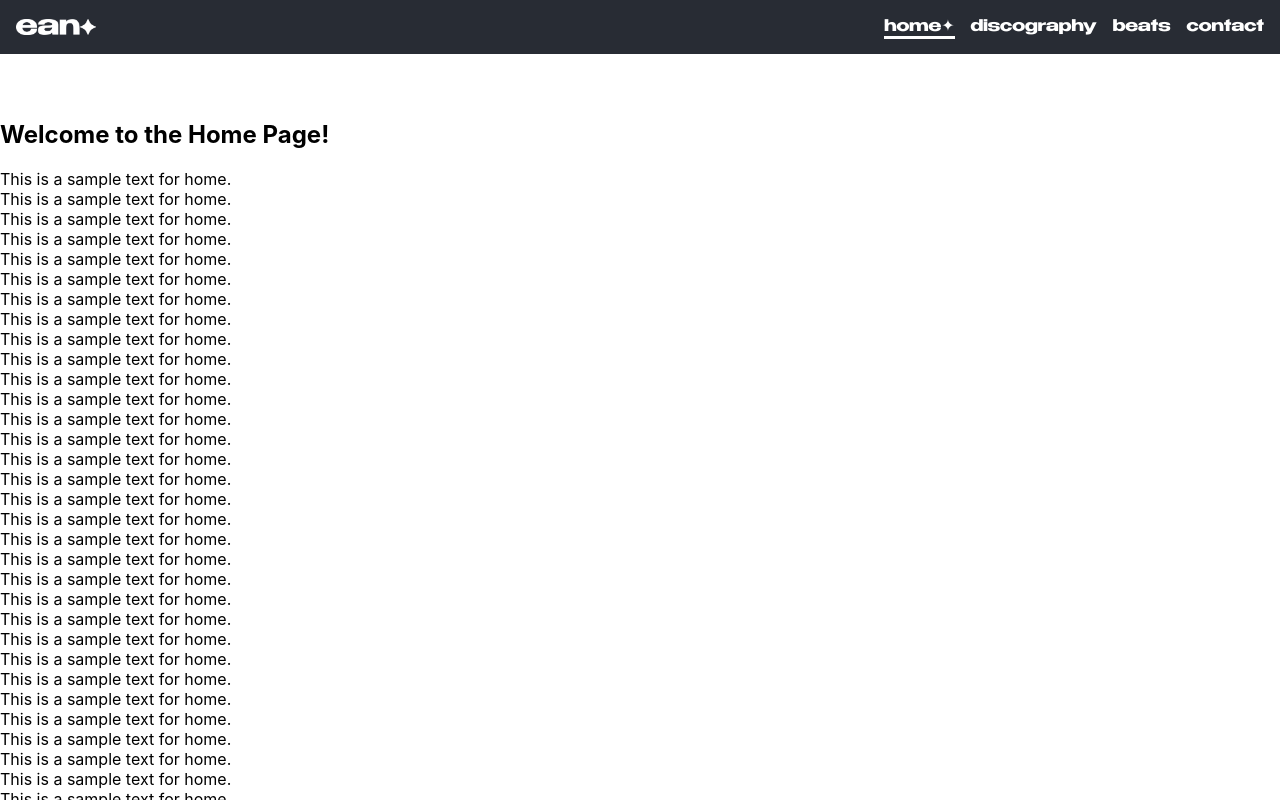
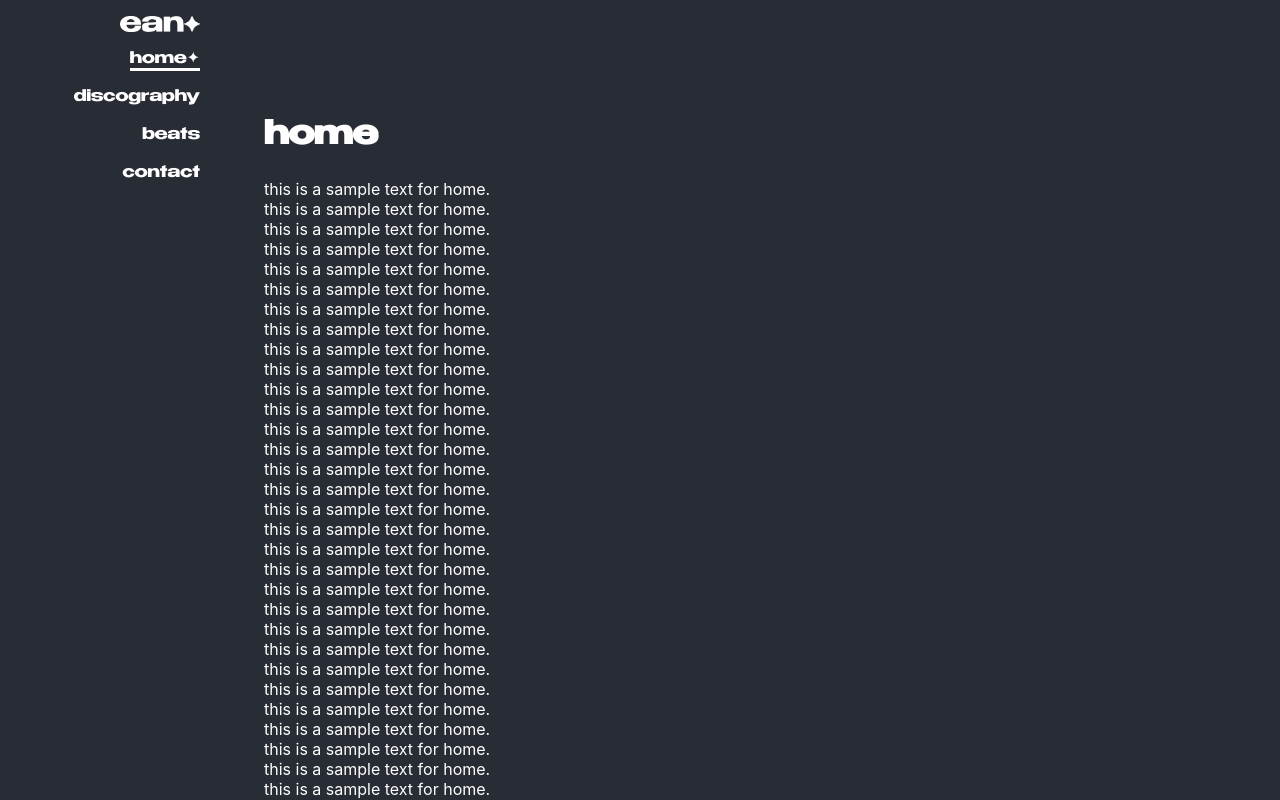
Before and after one commit to gathrean/eanternet, a React (Create React App) app: page / in a window 1280 px wide. Shown: the top 800 px of the page. Built offline with nearby package versions, Linux system fonts and the light colour scheme.

Commit message:
Turned top navbar into a left sidebar, made everything lowercase

```diff
--- a/src/App.js
+++ b/src/App.js
@@ -44,69 +44,69 @@ function App() {
       block: 'start',
       inline: 'nearest',
     });
-
-    window.scrollBy(0, -120);
   };
 
   return (
-    <div>
+    <div className="container">
       <Navbar activePage={activePage} handlePageClick={handlePageClick} />
-      <section ref={homeRef}>
-        <Home />
-      </section>
-      <section ref={discographyRef}>
-        <Discography />
-      </section>
-      <section ref={beatsRef}>
-        <Beats />
-      </section>
-      <section ref={contactRef}>
-        <Contact />
-      </section>
+      <div className="content">
+        <div className="section" ref={homeRef}>
+          <Home />
+        </div>
+        <div className="section" ref={discographyRef}>
+          <Discography />
+        </div>
+        <div className="section" ref={beatsRef}>
+          <Beats />
+        </div>
+        <div className="section" ref={contactRef}>
+          <Contact />
+        </div>
+      </div>
     </div>
   );
 }
 
 function Navbar({ activePage, handlePageClick }) {
   return (
-    <nav className="navbar benzin-font navbar-fixed">
+    <nav className="navbar benzin-font">
       <img className="navbar-logo" src="ean star text.png" alt="Ean Star Text" />
 
       <ul className="navbar-links">
         <li>
           <a
             href="#home"
-            className={activePage === 'home' ? 'active' : ''}
+            className={activePage === 'home' ? 'active' : ' '}
             onClick={() => handlePageClick('home')}
           >
-            home{activePage === 'home' ? '✦' : ''}
+            home{activePage === 'home' ? '✦' : ' '}
           </a>
         </li>
         <li>
           <a
             href="#discography"
-            className={activePage === 'discography' ? 'active' : ''}
+            className={activePage === 'discography' ? 'active' : ' '}
             onClick={() => handlePageClick('discography')}
           >
-            discography{activePage === 'discography' ? '✦' : ''}
+            discography{activePage === 'discography' ? '✦' : ' '}
           </a>
         </li>
         <li>
           <a
             href="#beats"
-            className={activePage === 'beats' ? 'active' : ''}
+            className={activePage === 'beats' ? 'active' : ' '}
             onClick={() => handlePageClick('beats')}
           >
-            beats{activePage === 'beats' ? '✦' : ''}
+            beats{activePage === 'beats' ? '✦' : ' '}
           </a>
         </li>
         <li>
           <a
             href="#contact"
-            className={activePage === 'contact' ? 'active' : ''}
+            className={activePage === 'contact' ? 'active' : ' '}
             onClick={() => handlePageClick('contact')}
           >
-            contact{activePage === 'contact' ? '✦' : ''}
+            contact{activePage === 'contact' ? '✦' : ' '}
           </a>
         </li>
       </ul>
--- a/src/pages/Beats.js
+++ b/src/pages/Beats.js
@@ -3,7 +3,7 @@ import React from 'react';
 function Beats() {
   return (
     <div id="beats">
-      <h1>Beats Page</h1>
+      <h1>beats</h1>
       <p>
         This is a sample text for beats. <br></br>
         This is a sample text for beats. <br></br>
--- a/src/pages/Contact.js
+++ b/src/pages/Contact.js
@@ -3,7 +3,7 @@ import React from 'react';
 function Contact() {
   return (
     <div id="contact">
-      <h1>Contact Page</h1>
+      <h1>contact me</h1>
       <p>
       This is a sample text for contact. <br></br>
         This is a sample text for contact. <br></br>
--- a/src/pages/Discography.js
+++ b/src/pages/Discography.js
@@ -3,7 +3,7 @@ import React from 'react';
 function Discography() {
     return (
         <div id="discography">
-            <h1>Discography Page</h1>
+            <h1>discography</h1>
             <p>
                 This is a sample text for discography. <br></br>
                 This is a sample text for discography. <br></br>
--- a/src/pages/Home.js
+++ b/src/pages/Home.js
@@ -3,7 +3,7 @@ import React from 'react';
 function Home() {
   return (
     <div id="home">
-      <h1>Welcome to the Home Page!</h1>
+      <h1>home</h1>
       <p>
       This is a sample text for home. <br></br>
         This is a sample text for home. <br></br>
--- a/src/styles/App.css
+++ b/src/styles/App.css
@@ -1,3 +1,8 @@
+* {
+  text-transform: lowercase;
+  background-color: #282c34;
+}
+
 .App {
   text-align: center;
 }
@@ -44,7 +49,6 @@
   color: white;
   display: flex;
   max-width: 90vw;
-  border-radius: 50px;
   margin: 0 auto;
   padding: 2rem;
   flex-direction: column;
@@ -60,10 +64,19 @@
   font-family: 'Benzin Bold', sans-serif;
 }
 
+h1 {
+  font-family: 'Benzin Bold';
+  src: url('../fonts/Benzin Bold.ttf') format('truetype');
+}
+
 #home,
 #discography,
 #beats,
 #contact {
-  margin-top: 120px;
-  /* Adjust the value as needed */
+  padding-top: 60px; /* Adjust the value as needed */
 }
+
+.section {
+  scroll-behavior: smooth;
+  transition-duration: 5s;
+}
--- a/src/styles/navbar.css
+++ b/src/styles/navbar.css
@@ -1,40 +1,48 @@
+.container {
+    display: flex;
+}
+
+.content {
+    flex-grow: 1;
+    margin-left: 200px;
+    /* Adjust the width of the sidebar */
+}
+
 .navbar {
     display: flex;
-    justify-content: space-between;
-    align-items: center;
+    flex-direction: column;
+    align-items: flex-end;
     background-color: #282c34;
     color: #ffffff;
-    height: auto;
-    position: sticky;
-    top: 0;
-}
 
-.navbar-fixed {
+    width: 200px;
+    /* Width of the sidebar */
+
+    /* height: 100vh; */
+    /* Adjust as needed */
+
     position: fixed;
     top: 0;
     left: 0;
-    width: 100%;
-    z-index: 999;
-}
-
-section {
-    margin-top: 80px;
-    /* Adjust the margin as per your preference */
 }
 
 .navbar-logo {
     width: 80px;
-    margin: 1rem;
+    margin: 1rem 0rem;
 }
 
 .navbar-links {
     display: flex;
+    flex-direction: column;
     list-style-type: none;
     justify-content: center;
+    margin-top: auto;
+    margin-bottom: 1rem;
+    width: 100%;
 }
 
 .navbar-links li {
-    margin-right: 1rem;
+    margin-bottom: 1rem;
 }
 
 .navbar-links a {
@@ -44,33 +52,22 @@ section {
 
 .navbar-links a.active {
     text-decoration: none;
-    /* Remove the default underline */
-
     position: relative;
-    /* Set position to relative */
 }
 
+/* the underline */
 .navbar-links a.active::after {
     content: '';
-    /* Create a pseudo-element */
+    position: absolute;
+    bottom: -2px;
+    left: 0;
+    width: 100%;
+    height: 3px;
+    margin: -2px 0px;
+    background-color: rgb(255, 255, 255);
+}
 
-    position: absolute;
-    /* Set position to absolute */
-
-    bottom: -2px;
-    /* Adjust the distance of the underline from the text */
-
-    left: 0;
-    /* Align the underline with the link */
-
-    width: 100%;
-    /* Set the width to cover the link */
-
-    height: 3px;
-    /* Set the height of the underline */
-
-    margin: -2px 0px;
-
-    background-color: rgb(255, 255, 255);
-    /* Customize the color of the underline */
+ul {
+    display: flex;
+    align-items: end;
 }
```
